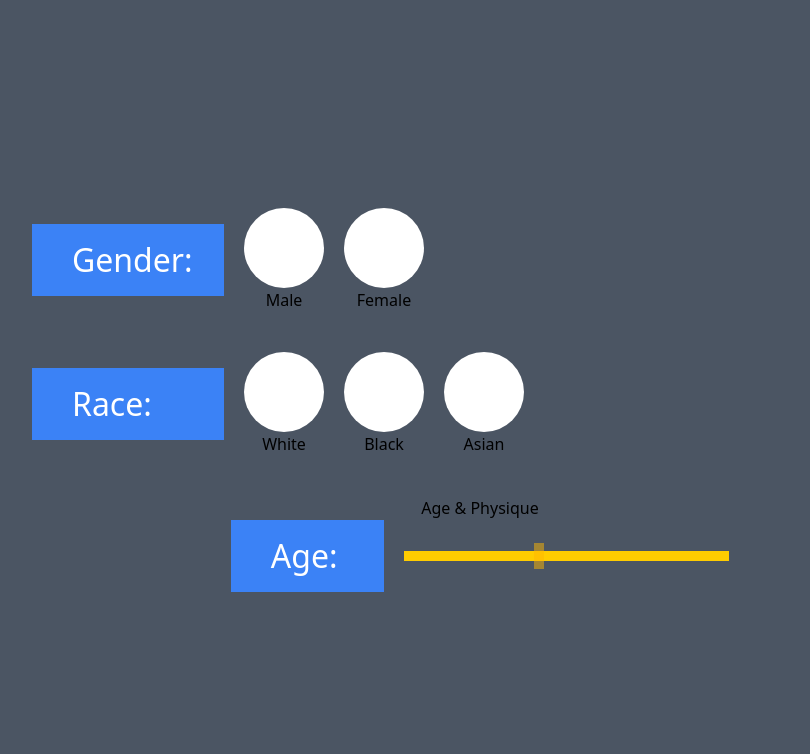
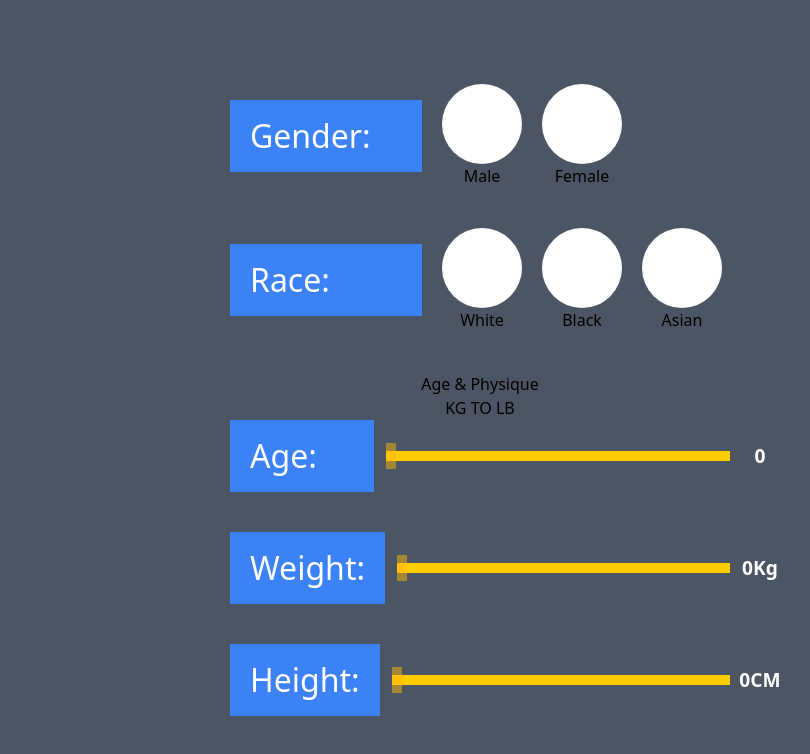
Before and after one commit to vindexTOS/calculators, a React (Vite) app: page /life-expectancy in a window 1280 px wide. Shown: the top 754 px of the page, without its empty margins (160-970 px from the left). Built offline with nearby package versions, Linux system fonts and the light colour scheme.

Commit message:
imperial system

```diff
--- a/src/components/LifeExpectancy.tsx
+++ b/src/components/LifeExpectancy.tsx
@@ -16,13 +16,13 @@ type Action = {
 const LifeExpectancy = () => {
   const style = {
     section: `w-[100%] h-[100vh] bg-gray-600 flex flex-col gap-10 items-center justify-center`,
-    header: `px-10 py-3  bg-blue-500 text-[2rem] w-[12rem] text-white`,
-    genderDiv: `  w-[70%]  flex  gap-5 items-center justify-start`,
+    header: ` py-3 px-5 bg-blue-500 text-[2rem] w-[12rem] text-white`,
+    genderDiv: `  w-[500px]  flex  gap-5 items-center justify-start`,
     labelInputDiv: ` flex flex-col items-center justify-center  `,
     checkBox: `w-[5rem] bg-white h-[5rem] rounded-[50%] relative flex items-center justify-center cursor-pointer `,
     checKIcon: `absolute text-blue-500 w-[6rem] h-[6rem] cursor-pointer`,
-    raceDiv: ` w-[70%]   flex  gap-5 items-center justify-start`,
-    ageAndPHysiqueDiv: ` w-[70%]  flex items-center justify-center gap-5`,
+    raceDiv: `  w-[500px]  flex  gap-5 items-center justify-start`,
+    ageAndPHysiqueDiv: ` w-[500px]  flex items-center justify-center gap-3 relative`,
     rangeInput: ` w-[500px]`,
   }
 
@@ -61,6 +61,7 @@ const LifeExpectancy = () => {
           black: state.black = false,
           asian: state.asian = true,
         }
+
       default:
         return state
     }
@@ -74,6 +75,29 @@ const LifeExpectancy = () => {
     asian: false,
   })
 
+  const [age, setAge] = useState<number>(0)
+  const [weight, setWeight] = useState<number>(0)
+  const [height, setHeight] = useState<number>(0)
+  const [feet, setFeet] = useState<number>(0)
+  const [inch, setInch] = useState<number>(0)
+  const [ImperialToMetric, setImperialToMetric] = useState<boolean>(false)
+
+  React.useEffect(() => {
+    let lb = weight * 2.2
+
+    if (ImperialToMetric) {
+      setWeight(lb)
+    }
+    console.log(lb)
+  }, [ImperialToMetric])
+
+  React.useEffect(() => {
+    const totalInches = height / 2.54
+    const feet = Math.floor(totalInches / 12)
+    const inches = Math.round(totalInches % 12)
+    setFeet(feet)
+    setInch(inches)
+  }, [ImperialToMetric, height])
   return (
     <section className={style.section}>
       <div className={style.genderDiv}>
@@ -127,11 +151,60 @@ const LifeExpectancy = () => {
           <label>Asian</label>
         </div>
       </div>
+
       <div className={style.labelInputDiv}>
         <h1>Age & Physique</h1>
-        <div className={style.ageAndPHysiqueDiv}>
-          <h1 className={style.header}>Age: </h1>
-          <input className={style.rangeInput} type="range" min={1} max={120} />
+        <span
+          onClick={() => setImperialToMetric(!ImperialToMetric)}
+          className="cursor-pointer"
+        >
+          KG TO LB
+        </span>
+        <div className="flex flex-col gap-10">
+          <div className={style.ageAndPHysiqueDiv}>
+            <h1 className={style.header}>Age: </h1>
+            <input
+              className={style.rangeInput}
+              type="range"
+              min={1}
+              max={85}
+              value={age}
+              onChange={(e) => setAge(Number(e.target.value))}
+            />
+            <p className=" ml-[35rem] absolute text-white font-bold text-[1.2rem]">
+              {age}
+            </p>
+          </div>
+          <div className={style.ageAndPHysiqueDiv}>
+            <h1 className={style.header}>Weight: </h1>
+            <input
+              className={style.rangeInput}
+              type="range"
+              min={ImperialToMetric ? 74 : 34}
+              max={ImperialToMetric ? 660 : 300}
+              value={weight.toFixed(0)}
+              onChange={(e) => setWeight(Number(e.target.value))}
+            />
+            <p className=" ml-[35rem] absolute text-white font-bold text-[1.2rem]">
+              {weight}
+              {ImperialToMetric ? 'Lb' : 'Kg'}
+            </p>
+          </div>
+          <div className={style.ageAndPHysiqueDiv}>
+            <h1 className={style.header}>Height: </h1>
+            <input
+              className={style.rangeInput}
+              type="range"
+              min={50}
+              max={230}
+              value={height}
+              onChange={(e) => setHeight(Number(e.target.value))}
+            />
+            <p className=" ml-[35rem] absolute text-white font-bold text-[1.2rem]">
+              {ImperialToMetric ? `${feet}'${inch}` : height}
+              {ImperialToMetric ? 'FT' : 'CM'}
+            </p>
+          </div>
         </div>
       </div>
     </section>
```
